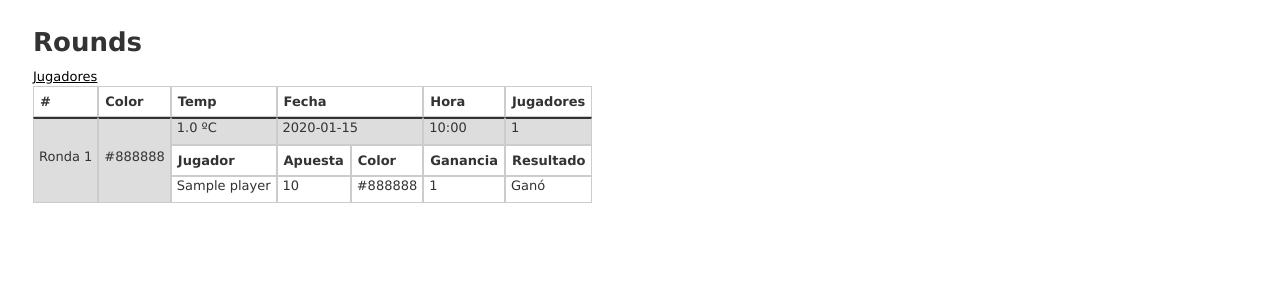
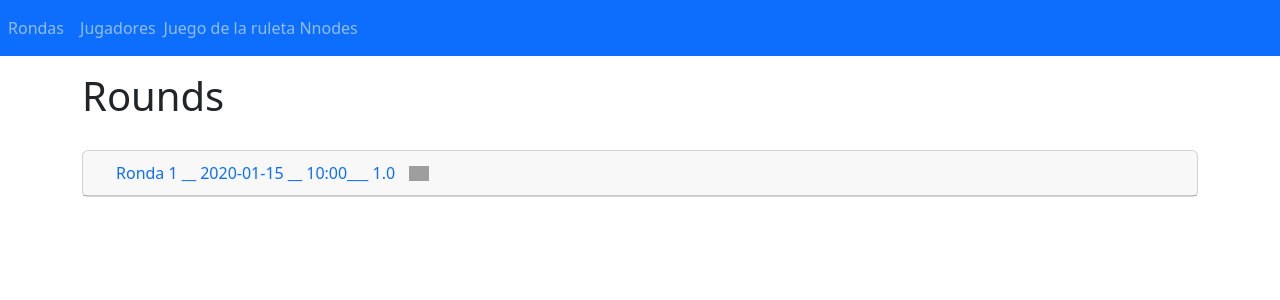
Before and after one commit to FranciscoUribeSM/roulette-game, a Rails app: page / in a window 1280 px wide. Shown: the top 300 px of the page. Run offline with Rails 7, Linux system fonts and the light colour scheme; tables that the repository leaves empty hold one stand-in row (values such as "Sample post"); style sheets or scripts are compiled from the project's sources; some libraries are stand-ins or nearby versions; grey boxes are pictures that could not be loaded.

Commit message:
style with bootstrap

```diff
--- a/app/assets/javascripts/application.js
+++ b/app/assets/javascripts/application.js
@@ -14,3 +14,29 @@
 //= require activestorage
 //= require turbolinks
 //= require_tree .
+//= require jquery3
+//= require popper
+//= require bootstrap
+
+$(document).ready(function(){
+
+    $("#rounds_nav").click(function(){
+        // $('#rounds_li_nav').attr('class','nav-item active')
+        // $('#players_li_nav').attr('class','nav-item')
+        console.log('Round')
+    })
+    $("#rounds_nav").on('click',function(){
+        // $('#rounds_li_nav').attr('class','nav-item active')
+        // $('#players_li_nav').attr('class','nav-item')
+        console.log('Round')
+    })
+
+
+
+
+    $('#players_nav').click(function(){
+        // $('#rounds_li_nav').attr('class','nav-item')
+        // $('#players_li_nav').attr('class','nav-item active')
+        console.log('Players')
+    })
+ })
--- a/app/assets/stylesheets/application.css
+++ b/app/assets/stylesheets/application.scss
@@ -10,6 +10,37 @@
  * files in this directory. Styles in this file should be added after the last require_* statement.
  * It is generally better to create a new file per style scope.
  *
- *= require_tree .
- *= require_self
  */
+@import "bootstrap";
+
+.Title{
+    margin-bottom: 30px;
+}
+
+
+.player_table > a{
+    margin-bottom: 10px;
+}
+.header_player_table{
+    color:white;
+}
+.Img_color{
+    width: 20px;
+    margin-left: 10px;
+    margin-bottom: 3px;
+}
+.btn-link{
+    text-decoration: none !important;
+}
+.card-header {
+    padding: 0.20rem 1.25rem !important;
+}
+.card-body {
+    padding: 0 !important;
+}
+.table th, .table td {
+    padding: 0.35rem 0.85rem !important;
+}
+.table{
+    margin-bottom: 0px !important;
+}
--- a/app/controllers/rounds_controller.rb
+++ b/app/controllers/rounds_controller.rb
@@ -1,7 +1,7 @@
 class RoundsController < ApplicationController
 
   def index
-    @rounds = Round.all
+    @rounds = Round.all.order(created_at: :desc)
 
     #query of tables players and bets for main view
     @bets_of_plyers = Player.joins("INNER JOIN bets ON bets.player_id = players.id")
@@ -11,7 +11,7 @@
                                      bets.gain,
                                      bets.amount,
                                      bets.color,
-                                     bets.round_id")
+                                     bets.round_id").order(created_at: :desc)
   end
 
   # method to test
--- a/app/models/round.rb
+++ b/app/models/round.rb
@@ -54,7 +54,7 @@
         #check if there are players to make a round
         if players.length != 0
 
-            round = Round.create(color:roulette_color()  ,temp:Weather.forecast_weather)
+            round = Round.create(color:roulette_color()  ,temp:20)
             round.save
 
             players.each do |player|
--- a/app/views/layouts/application.html.erb
+++ b/app/views/layouts/application.html.erb
@@ -7,9 +7,31 @@
 
     <%= stylesheet_link_tag    'application', media: 'all', 'data-turbolinks-track': 'reload' %>
     <%= javascript_include_tag 'application', 'data-turbolinks-track': 'reload' %>
+
   </head>
 
   <body>
+
+    <nav class="navbar navbar-expand-lg navbar-dark bg-primary">
+  <button class="navbar-toggler" type="button" data-toggle="collapse" data-target="#navbarText" aria-controls="navbarText" aria-expanded="false" aria-label="Toggle navigation">
+    <span class="navbar-toggler-icon"></span>
+  </button>
+  <div class="collapse navbar-collapse" id="navbarText">
+    <ul class="navbar-nav mr-auto">
+      <li class="nav-item active" id="rounds_li_nav">
+        <%= link_to 'Rondas', {controller: "rounds", action:"index"}, {class:"nav-link", id:"rounds_nav"} %>
+      </li>
+      <li class="nav-item " id="rounds_li_nav">
+        <%= link_to 'Jugadores', {controller: "players", action:"index"}, {class:"nav-link", id:"players_nav"} %>
+      </li>
+    </ul>
+    <span class="navbar-text">
+      Juego de la ruleta Nnodes
+    </span>
+  </div>
+</nav>
+  <div class="container">
     <%= yield %>
+    <div>
   </body>
 </html>
--- a/app/views/players/new.html.erb
+++ b/app/views/players/new.html.erb
@@ -1,5 +1,7 @@
-<h1>New Player</h1>
+<p id="notice"><%= notice %></p>
+
+<h1 class="Title">Nuevo Jugador</h1>
 
 <%= render 'form', player: @player %>
 
-<%= link_to 'Back', players_path %>
+<%= link_to 'Volver', players_path %>
--- a/app/views/rounds/index.html.erb
+++ b/app/views/rounds/index.html.erb
@@ -1,48 +1,52 @@
+<p id="notice"><%= notice %></p>
+<div class="Title">
   <h1>Rounds</h1>
+</div>
 
 
-<%= link_to 'Jugadores', controller: "players", action:"index"%>
-<table class="round_tables">
+
+<div id="accordion">
+<% @rounds.each do |round| %>
+  <div class="card">
+    <div class="card-header" id="heading<%=round.id%>"  data-toggle="collapse" data-target="#collapse<%=round.id%>"  aria-controls="collapse<%=round.id%>">
+      <h5 class="mb-0">
+        <button class="btn btn-link">
+           <%= "Ronda #{round.id } __ #{round.created_at.strftime("%Y-%m-%d")} __ #{round.created_at.strftime("%H:%M")}___ #{round.temp} "%>
+            <%= image_tag("#{round.color}.png", :alt => "rss feed", :class => "Img_color") %>
+        </button>
+      </h5>
+    </div>
+
+    <div id="collapse<%=round.id%>" class="collapse" aria-labelledby="heading<%=round.id%>" data-parent="#accordion">
+      <div class="card-body">
+        <table class="table">
           <thead>
             <tr>
-      <th>#</th>
-      <th >Color</th>
-      <th >Temp</th>
-      <th colspan="2">Fecha</th>
-      <th>Hora</th>
-      <th>Jugadores</th>
+              <th scope="col">#</th>
+              <th scope="col">Nombre</th>
+              <th scope="col">Apuesta</th>
+              <th scope="col">Color</th>
+              <th scope="col">Ganancia</th>
+              <th scope="col">Resultado</th>
             </tr>
           </thead>
-
           <tbody>
-    <% @rounds.each do |round| %>
-      <tr class="round_td">
-        <td  rowspan=<%= "#{@bets_of_plyers.select{|a| a.round_id == round.id }.length + 2}"%> >Ronda <%= round.id  %> </td>
-        <td rowspan=<%= "#{@bets_of_plyers.select{|a| a.round_id == round.id }.length + 2}"%> ><%= round.color %></td>
-        <td ><%= round.temp %> ºC</td>
-        <td colspan="2"><%= round.created_at.strftime("%Y-%m-%d") %></td>
-        <td><%= round.created_at.strftime("%H:%M") %></td>
-        <td><%= @bets_of_plyers.select{|a| a.round_id == round.id}.length %></td>
-     </tr>
-                    <tr class="bets_tables">
-                        <th>Jugador</th>
-                        <th>Apuesta</th>
-                        <th>Color</th>
-                        <th>Ganancia</th>
-                        <th>Resultado</th>
-                    </tr class="bets_tables">
            <% @bets_of_plyers.each do |bet_player| %>
             <% if bet_player.round_id == round.id%>
               <tr>
+                <th scope="row">1</th>
                 <td><%= bet_player.name %></td>
                 <td><%= bet_player.amount %></td>
-                                <td><%= bet_player.color %></td>
+                <td><%= image_tag("#{bet_player.color}.png", :alt => "rss feed", :class => "Img_color") %></td>
                 <td><%= bet_player.gain%></td>
                 <td><%= bet_player.gain == 0 ? "Perdió" : "Ganó"%></td>
               </tr>
-                        <%end%>
             <% end %>
-
           <% end %>
           </tbody>
         </table>
+      </div>
+    </div>
+  </div>
+  <% end %>
+</div>
```
Also changed, not shown: app/views/players/_form.html.erb (+5 -5 lines), app/views/players/edit.html.erb (+7 -4 lines), app/views/players/index.html.erb (+16 -12 lines), app/views/players/show.html.erb (+17 -4 lines), Gemfile, Gemfile.lock, app/assets/images/negro.png (added), app/assets/images/rojo.png (added), app/assets/images/verde.png (added), app/assets/stylesheets/players.scss (line endings or trailing spaces). Lines whose indentation alone changed are shown as unchanged.
